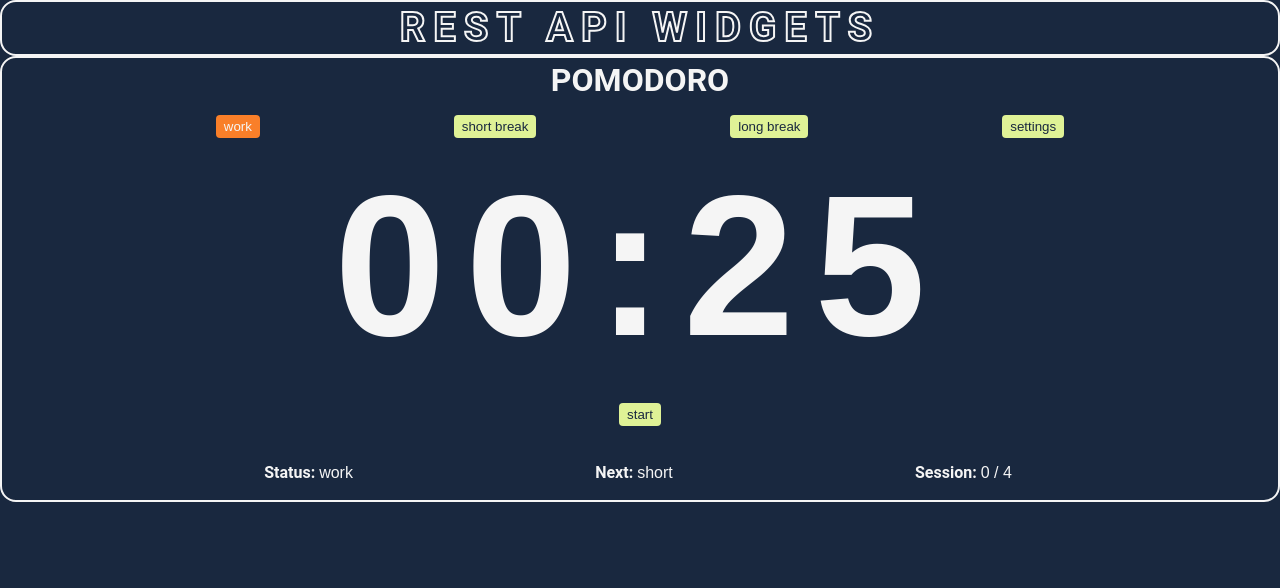
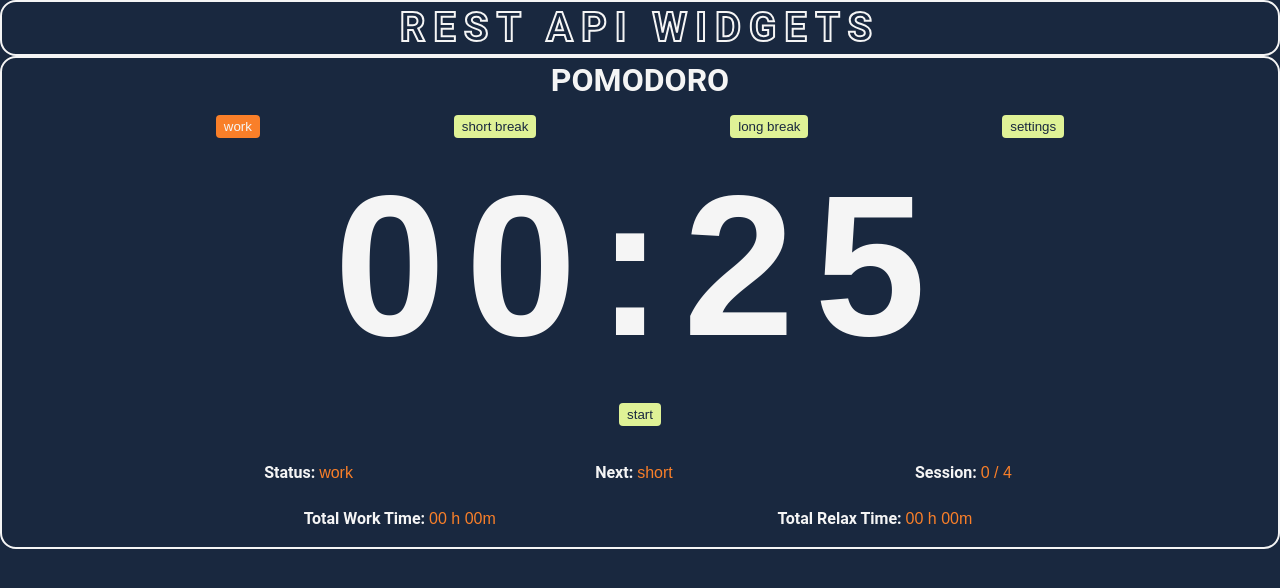
Before and after one commit to SVA2021/raw, a React (Create React App) app: page / in a window 1280 px wide. Shown: the top 588 px of the page. Built offline with nearby package versions, Linux system fonts and the light colour scheme.

Commit message:
statistic pomodoro created

```diff
--- a/src/features/pomodoro/PomodoroStatistic.tsx
+++ b/src/features/pomodoro/PomodoroStatistic.tsx
@@ -1,29 +1,44 @@
-import { InlineText, PlainText, Title } from "../../components/common/Typography";
+import { Highlighted,  PlainText, Title } from "../../components/common/Typography";
 import { useAppSelector } from '../../app/hooks';
 import s from './Pomodoro.module.scss';
 import { selectMode, selectStatistic } from "./pomodoroSlice";
-import { nextModePomodoro } from "./pomodoroFunctions";
+import { nextModePomodoro, normalizeSession } from "./pomodoroFunctions";
+import { convertMinuteToHHMM } from "../../app/commonFunctions";
 
 const PomodoroStatistic = () => {
 	const mode = useAppSelector(selectMode);
 	const statistic = useAppSelector(selectStatistic);
 	const nextMode = nextModePomodoro(mode, statistic);
-
+	const session = normalizeSession(statistic.sessions);
+	const workStat = convertMinuteToHHMM(statistic.work);
+	const relaxStat = convertMinuteToHHMM(statistic.break);
 	return (
+		<>
 			<div className={s.statistic}>
 				<PlainText>
 					<Title>status:</Title>
-				<InlineText withOffset={true}>{mode}</InlineText>
+					<Highlighted withOffset={true}>{mode}</Highlighted>
 				</PlainText>
 				<PlainText>
 					<Title>next:</Title>
-				<InlineText withOffset={true}>{nextMode}</InlineText>
+					<Highlighted withOffset={true}>{nextMode}</Highlighted>
 				</PlainText>
 				<PlainText>
 					<Title>session:</Title>
-				<InlineText withOffset={true}>{statistic.sessions} / 4</InlineText>
+					<Highlighted withOffset={true}>{session} / 4</Highlighted>
 				</PlainText>
 			</div>
+			<div className={s.statistic}>
+				<PlainText>
+					<Title>total work time:</Title>
+					<Highlighted withOffset={true}>{workStat}</Highlighted>
+				</PlainText>
+				<PlainText>
+					<Title>total relax time:</Title>
+					<Highlighted withOffset={true}>{relaxStat}</Highlighted>
+				</PlainText>
+			</div>
+		</>
 	)
 }
 
```
Lines whose indentation alone changed are shown as unchanged.
